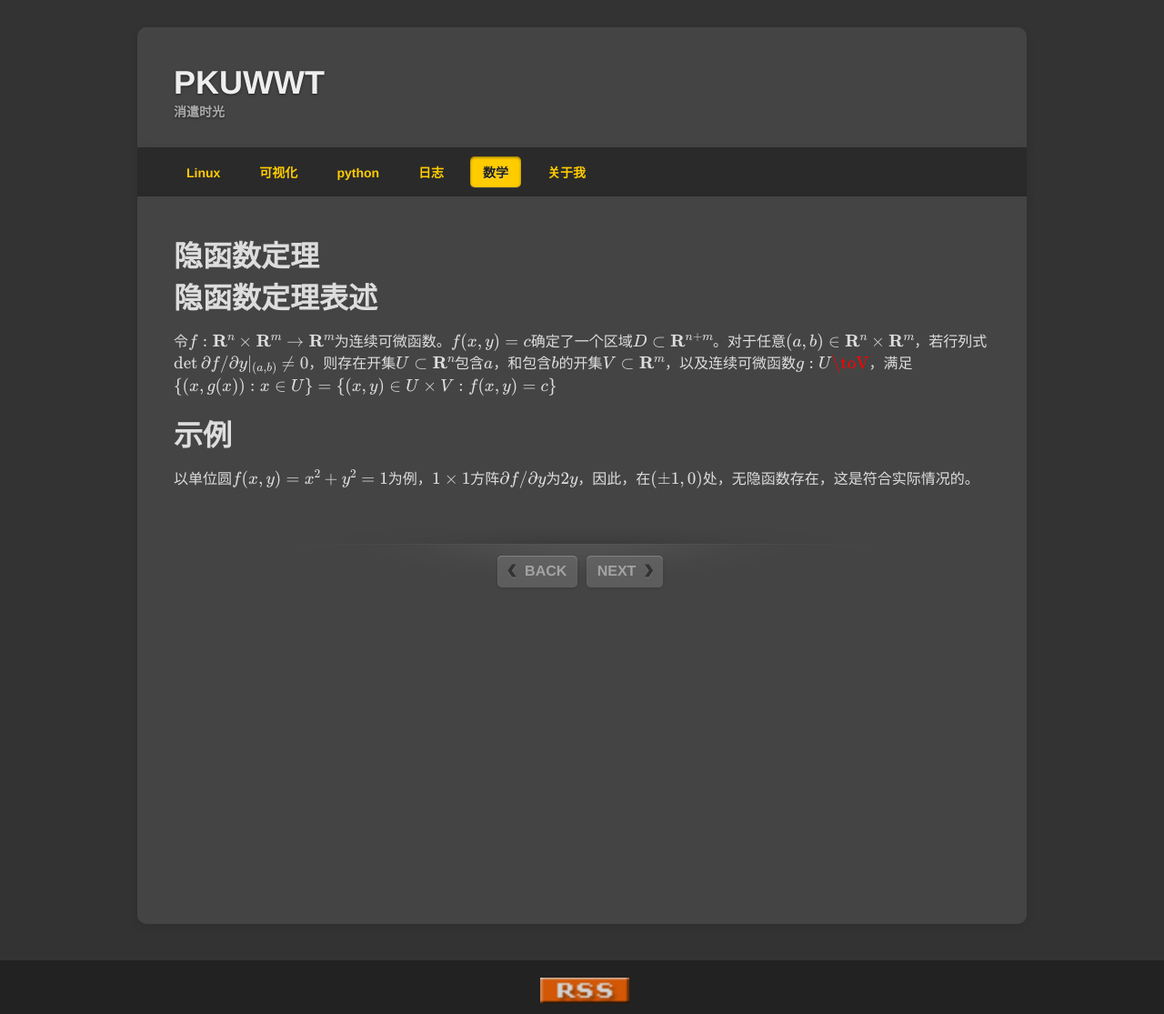
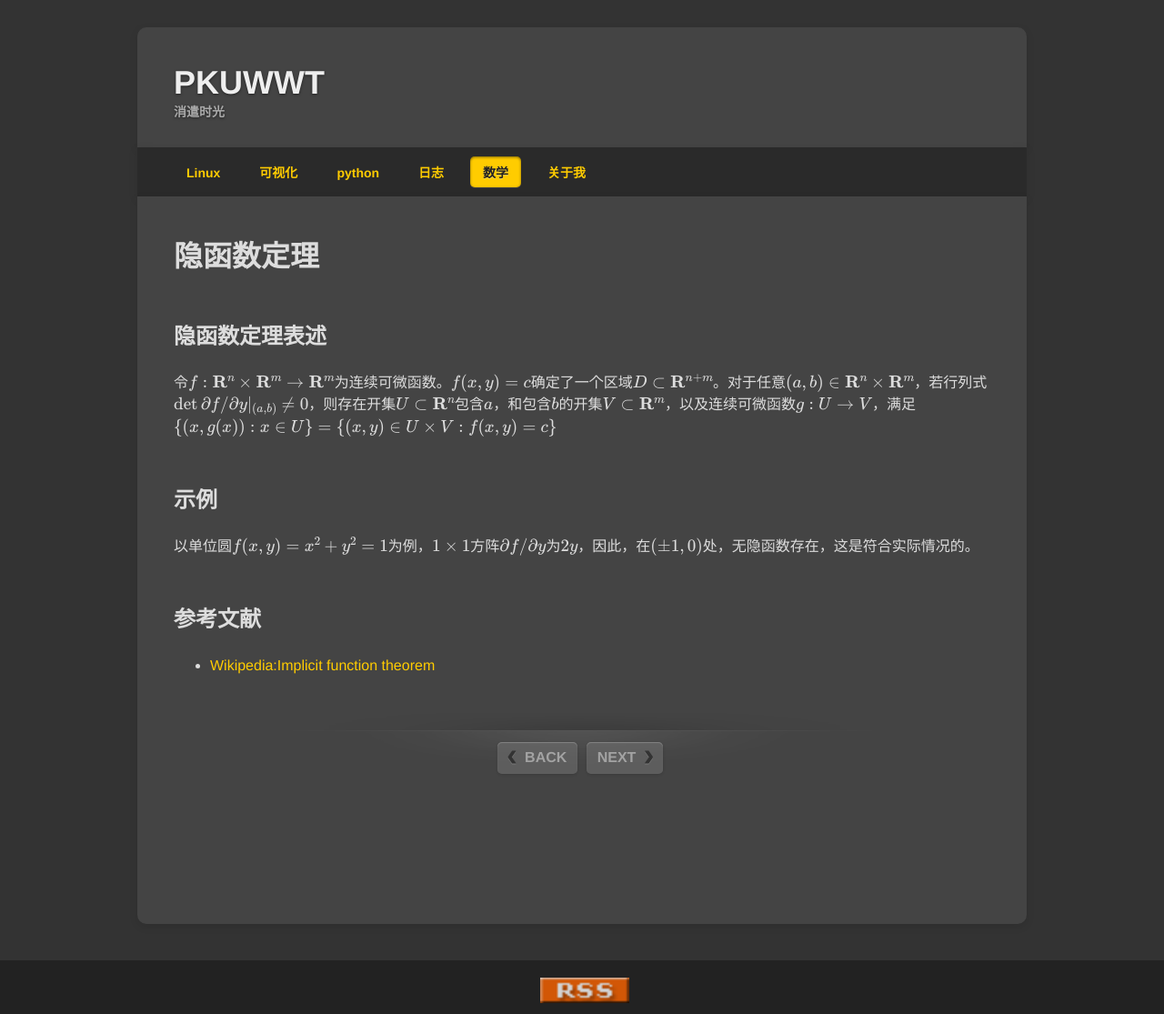
Before and after one commit to pkuwwt/pkuwwt.github.io, a Jekyll site: the page built from math/_posts/2014-07-22-Implicit-Function-Theorem.md, in a window 1280 px wide. Shown: the whole page at 91% size. Built offline with Jekyll 4.4.1, drawn with Linux system fonts in a browser that asks for light colours; formulas are drawn with MathJax 3; comment, search, counter and statistics services are not loaded.

Commit message:
modified:   math/_posts/2014-07-22-Implicit-Function-Theorem.md

```diff
--- a/math/_posts/2014-07-22-Implicit-Function-Theorem.md
+++ b/math/_posts/2014-07-22-Implicit-Function-Theorem.md
@@ -4,12 +4,16 @@ comments: true
 title: 隐函数定理
 ---
 
-# 隐函数定理表述
+## 隐函数定理表述
 
-令$f:\mathbf{R}^n\times\mathbf{R}^m\to\mathbf{R}^m$为连续可微函数。$f(x,y)=c$确定了一个区域$D\subset\mathbf{R}^{n+m}$。对于任意$(a,b)\in\mathbf{R}^n\times\mathbf{R}^m$，若行列式$\det\partial f/\partial y|_{(a,b)}\neq0$，则存在开集$U\subset\mathbf{R}^{n}$包含$a$，和包含$b$的开集$V\subset\mathbf{R}^m$，以及连续可微函数$g:U\toV$，满足
+令$f:\mathbf{R}^n\times\mathbf{R}^m\to\mathbf{R}^m$为连续可微函数。$f(x,y)=c$确定了一个区域$D\subset\mathbf{R}^{n+m}$。对于任意$(a,b)\in\mathbf{R}^n\times\mathbf{R}^m$，若行列式$\det\partial f/\partial y|_{(a,b)}\neq0$，则存在开集$U\subset\mathbf{R}^{n}$包含$a$，和包含$b$的开集$V\subset\mathbf{R}^m$，以及连续可微函数$g:U\to V$，满足
 $$
 \{(x,g(x)): x\in U\} = \{(x,y)\in U\times V: f(x,y)=c\}
 $$
 
-# 示例
+## 示例
 以单位圆$f(x,y)=x^2+y^2=1$为例，$1\times1$方阵$\partial f/\partial y$为$2y$，因此，在$(\pm1,0)$处，无隐函数存在，这是符合实际情况的。
+
+## 参考文献
+
+  * [Wikipedia:Implicit function theorem](http://en.wikipedia.org/wiki/Implicit_function_theorem)
```
